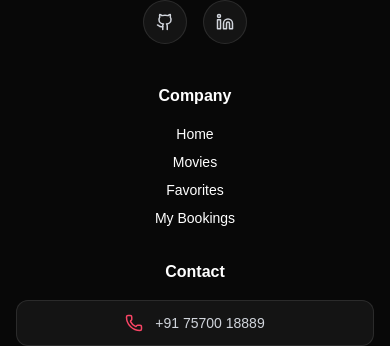
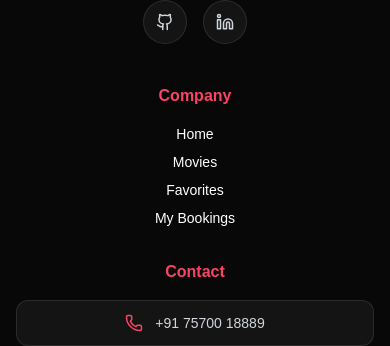
Before and after one commit to ankushyadav18/EasyBook, a React (Vite) app in the folder client/: page /settings in a window 390 px wide. Shown: the part 3302-3648 px from the top of the page. Built offline with nearby package versions, Linux system fonts and the light colour scheme; no server answers; a web font is replaced by a local one.

Commit message:
Fix mobile footer

```diff
--- a/client/src/components/Footer.jsx
+++ b/client/src/components/Footer.jsx
@@ -46,7 +46,7 @@
 
           <div className="grid w-full grid-cols-1 gap-8 text-center sm:grid-cols-2 sm:text-left md:w-auto md:min-w-[420px] md:gap-12 lg:min-w-[520px] lg:gap-20">
             <div>
-              <h2 className="mb-4 font-semibold text-gray-900 dark:text-white sm:mb-5">
+              <h2 className="mb-4 font-semibold text-black dark:text-primary sm:mb-5">
                 Company
               </h2>
 
@@ -78,7 +78,7 @@
             </div>
 
             <div className="min-w-0">
-              <h2 className="mb-4 font-semibold text-gray-900 dark:text-white sm:mb-5">
+              <h2 className="mb-4 font-semibold text-black dark:text-primary sm:mb-5">
                 Contact
               </h2>
 
```
